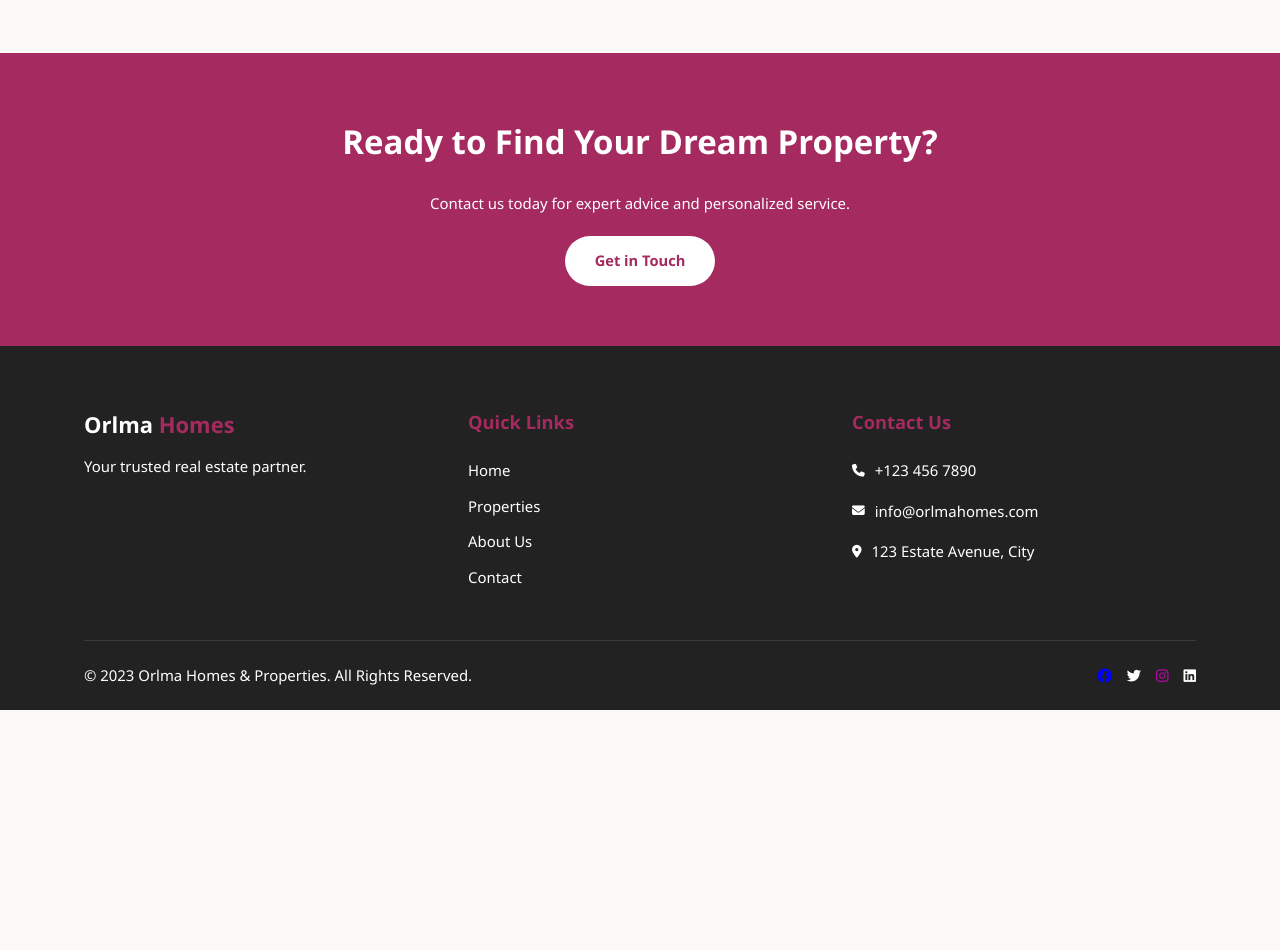
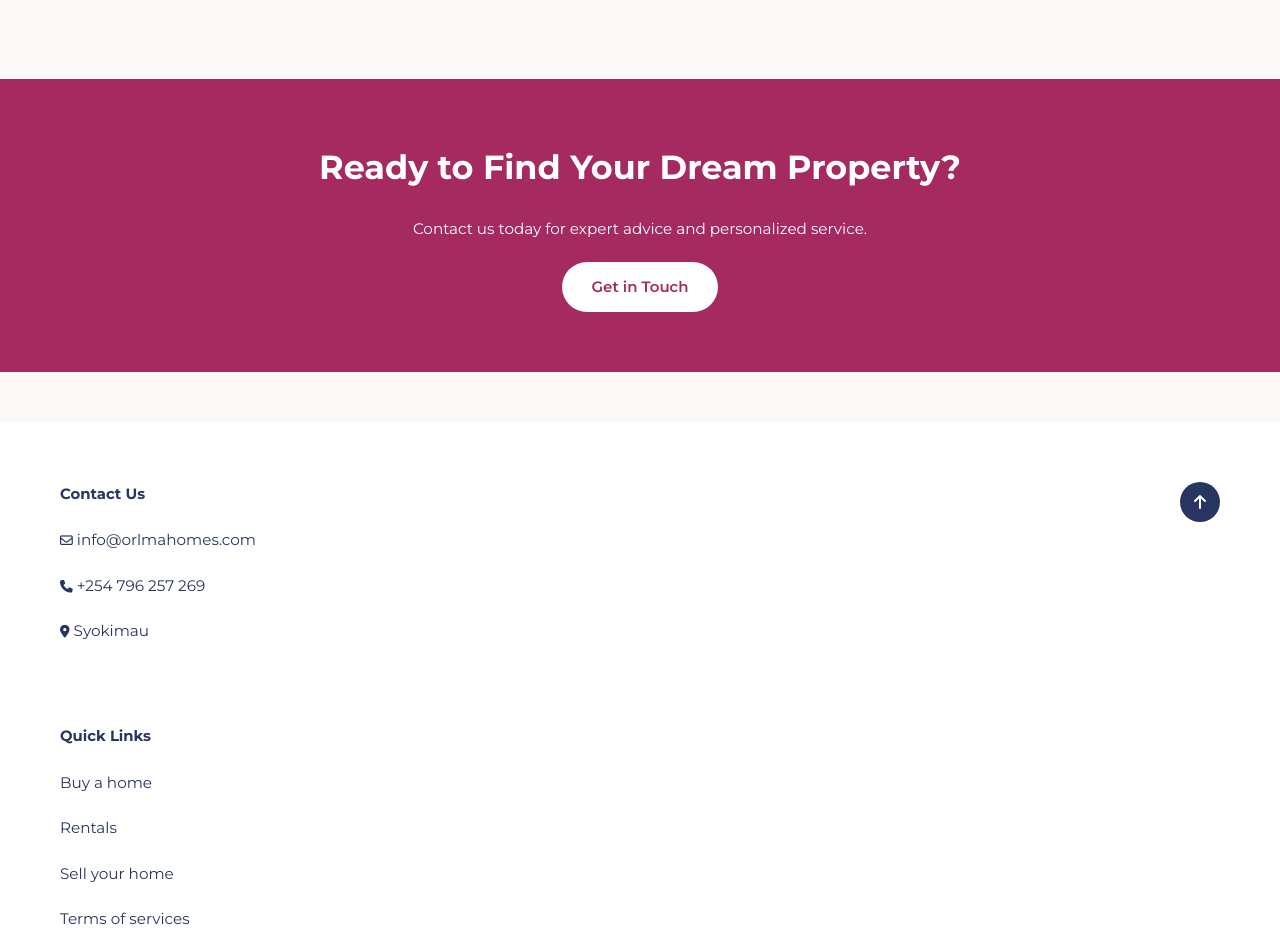
Before and after one commit to kevin-magu/ormlahomes, a PHP site: page /orlmahomes/aboutus in a window 1280 px wide. Shown: the part 2635-3585 px from the top of the page. Before the commit the page ends 3345 px from the top, so only its background shows below. Run offline with PHP 8.4, Linux system fonts and the light colour scheme; some libraries are stand-ins or nearby versions.

Commit message:
orlma homes

```diff
--- a/aboutus.php
+++ b/aboutus.php
@@ -103,40 +103,6 @@
         </div>
     </section>
 
-    <!-- Footer -->
-    <footer class="footer">
-        <div class="container">
-            <div class="footer-content">
-                <div class="footer-logo">
-                    <h3>Orlma <span>Homes</span></h3>
-                    <p>Your trusted real estate partner.</p>
-                </div>
-                <div class="footer-links">
-                    <h4>Quick Links</h4>
-                    <ul>
-                        <li><a href="index.html">Home</a></li>
-                        <li><a href="properties.html">Properties</a></li>
-                        <li><a href="about.html">About Us</a></li>
-                        <li><a href="contact.html">Contact</a></li>
-                    </ul>
-                </div>
-                <div class="footer-contact">
-                    <h4>Contact Us</h4>
-                    <p><i class="fas fa-phone"></i> +123 456 7890</p>
-                    <p><i class="fas fa-envelope"></i> info@orlmahomes.com</p>
-                    <p><i class="fas fa-map-marker-alt"></i> 123 Estate Avenue, City</p>
-                </div>
-            </div>
-            <div class="footer-bottom">
-                <p>&copy; 2023 Orlma Homes & Properties. All Rights Reserved.</p>
-                <div class="social-icons">
-                    <a href="#"><i class="fab fa-facebook"></i></a>
-                    <a href="#"><i class="fab fa-twitter"></i></a>
-                    <a href="#"><i class="fab fa-instagram"></i></a>
-                    <a href="#"><i class="fab fa-linkedin"></i></a>
-                </div>
-            </div>
-        </div>
-    </footer>
+<?php include './includes/footer.php' ?>
 </body>
 </html>
--- a/includes/navbar.php
+++ b/includes/navbar.php
@@ -23,13 +23,12 @@ include './includes/connection.php';
         <a href="/orlmahomes/industrial"><li>Industrial</li></a>
         <a href="/orlmahomes/lands"><li>Lands</li></a>
         <a href="/orlmahomes/sell"><li>Sell with us</li></a>
-        <a href="/orlmahomes/aboutus"><li>About us</li></a>
+
         <a href="/orlmahomes/favorite-properties"><li><i class="fa-solid fa-house"></i> Favourites <span id="fav-count"></span></li></a>
         <a href="/orlmahomes/call-us"><li><i class="fa-solid fa-phone"></i> Call us</li></a>
         <!-- Login/Profile Links will be controlled by JS -->
         <span id="auth-links"></span>
-
-
+        <a href="/orlmahomes/aboutus"><li>About us</li></a>
     </ul>
     <div class="menu-bar" id="menuBar">
         <div class="line line1"></div>
--- a/styles/aboutus.css
+++ b/styles/aboutus.css
@@ -258,95 +211,9 @@ body {
     color: var(--white);
 }
 
-/* Footer */
-.footer {
-    background: var(--dark-color);
-    color: var(--white);
-    padding: 60px 0 20px;
-}
-
-.footer-content {
-    display: grid;
-    grid-template-columns: repeat(auto-fit, minmax(250px, 1fr));
-    gap: 40px;
-    margin-bottom: 40px;
-}
-
-.footer-logo h3 {
-    font-size: 24px;
-    margin-bottom: 10px;
-    color: var(--white);
-}
-
-.footer-logo span {
-    color: var(--primary-color);
-}
-
-.footer-links h4,
-.footer-contact h4 {
-    font-size: 20px;
-    margin-bottom: 20px;
-    color: var(--primary-color);
-}
-
-.footer-links ul {
-    list-style: none;
-}
-
-.footer-links ul li {
-    margin-bottom: 10px;
-}
-
-.footer-links ul li a {
-    color: var(--white);
-    text-decoration: none;
-    transition: color 0.3s ease;
-}
-
-.footer-links ul li a:hover {
-    color: var(--primary-color);
-}
-
-.footer-contact p {
-    margin-bottom: 15px;
-    display: flex;
-    align-items: center;
-    gap: 10px;
-}
-
-.footer-bottom {
-    border-top: 1px solid rgba(255, 255, 255, 0.1);
-    padding-top: 20px;
-    display: flex;
-    justify-content: space-between;
-    align-items: center;
-}
-
-.social-icons {
-    display: flex;
-    gap: 15px;
-}
-
-.social-icons a {
-    color: var(--white);
-    font-size: 18px;
-    transition: color 0.3s ease;
-}
-
-.social-icons a:hover {
-    color: var(--primary-color);
-}
 
 /* Responsive Design */
 @media (max-width: 768px) {
-    .navbar {
-        display: none;
-    }
-
-    .mobile-menu {
-        display: block;
-    }
-
     .about-hero h1 {
         font-size: 36px;
     }
```
Also changed, not shown: other parts of styles/aboutus.css (+1 -48 lines).
